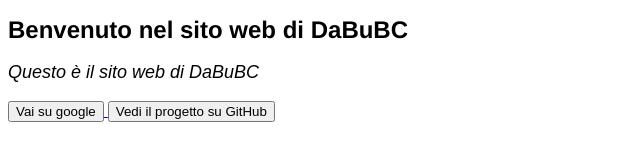
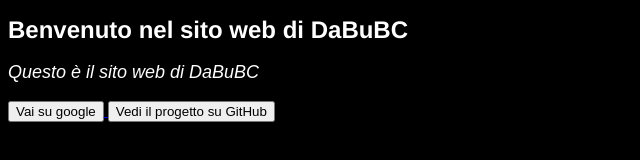
Before and after one commit to DaBuBC/dabubc.github.io, a plain HTML site: page index.html in a window 1280 px wide. Shown: the whole page, without its empty margins (0-640 px from the left). Drawn offline with Linux system fonts and the light colour scheme.

Commit message:
Update index.html

```diff
--- a/index.html
+++ b/index.html
@@ -4,14 +4,17 @@
     <title>Benvenuto nel sito web di DaBuBC</title>
     <meta name="viewport" content="width=device-width, initial-scale=1.0">
     <style>
+        body {
+            background-color: black
+        }
         h1 {
-            color: black;
+            color: white;
             font-family: "Helvetica", sans-serif;
             font-size: 24px;
         }
 
         p {
-            color: black;
+            color: white;
             font-family: "Arial", sans-serif;
             font-size: 18px;
             font-style: italic;
```
